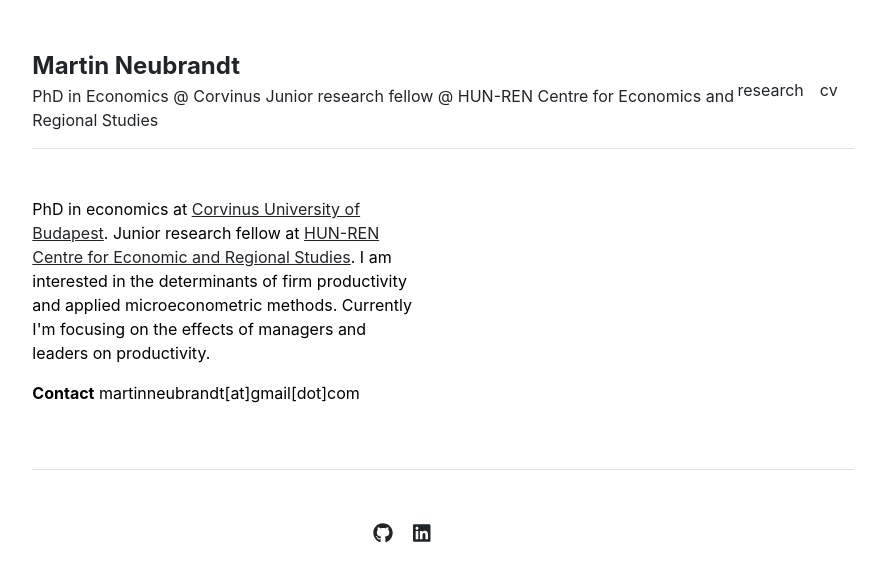
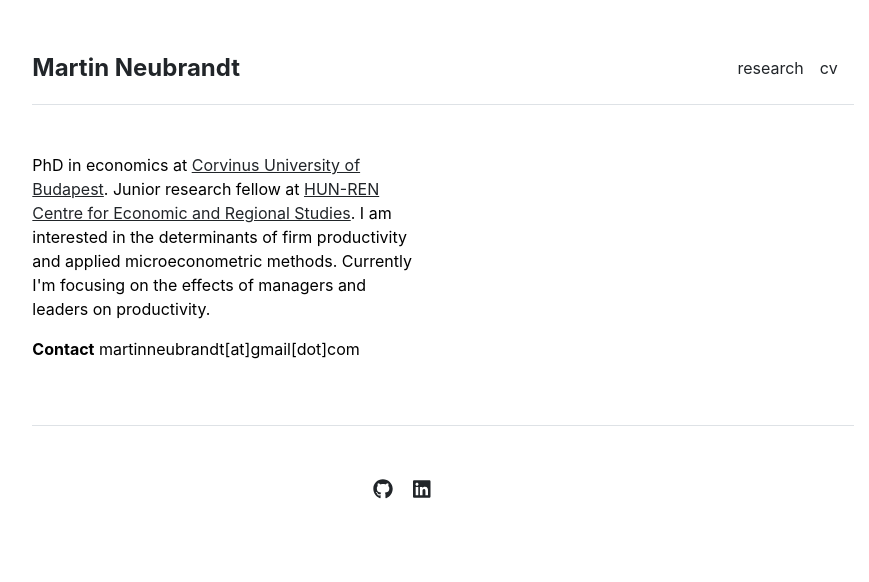
Before and after one commit to martinneubrandt/martinneubrandt.github.io, a Jekyll site: the page built from index.md, in a window 1280 px wide. Shown: the top 582 px of the page, without its empty margins (197-1066 px from the left). Built offline with Jekyll 4.4.1, drawn with Linux system fonts in a browser that asks for light colours.

Commit message:
Update _config.yml

```diff
--- a/_config.yml
+++ b/_config.yml
@@ -1,7 +1,7 @@
 title               : "Martin Neubrandt"
 author              : "Martin Neubrandt"
 name                : &name "Martin Neubrandt"
-description         : " PhD in Economics @ Corvinus \n Junior research fellow @ HUN-REN Centre for Economics and Regional Studies"
+description         : ""
 url                 : "https://martinneubrandt.github.io" # the base hostname & protocol for your site, e.g. http://example.com
 baseurl             : "" # the subpath of your site, e.g. /blog
 repository          : "martinneubrandt.github.io"
```
